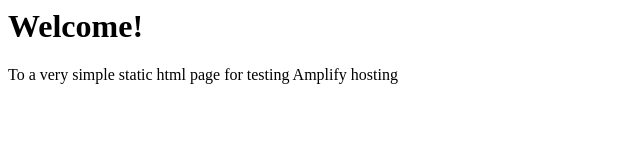
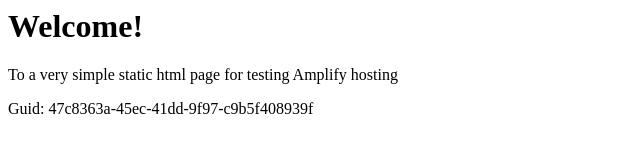
Before and after one commit to aws-aemilia-iad/Github-PR-Commit-Integration-Test-DoNotTouch-GithubWebhookPreviewCanaryTest-v1-prod-us-east-1, a website: page src/index.html in a window 1280 px wide. Shown: the whole page, without its empty margins (0-640 px from the left). Drawn offline with Linux system fonts and the light colour scheme.

Commit message:
commit from integ tests

```diff
--- a/src/index.html
+++ b/src/index.html
@@ -1,3 +1,5 @@
+
+
 <html lang="en">
 
 <head>
@@ -10,6 +12,6 @@
 <body>
     <h1>Welcome!</h1>
     <p>To a very simple static html page for testing Amplify hosting</p>
-</body>
+    <p>Guid: 47c8363a-45ec-41dd-9f97-c9b5f408939f</p></body>
 
 </html>
```
